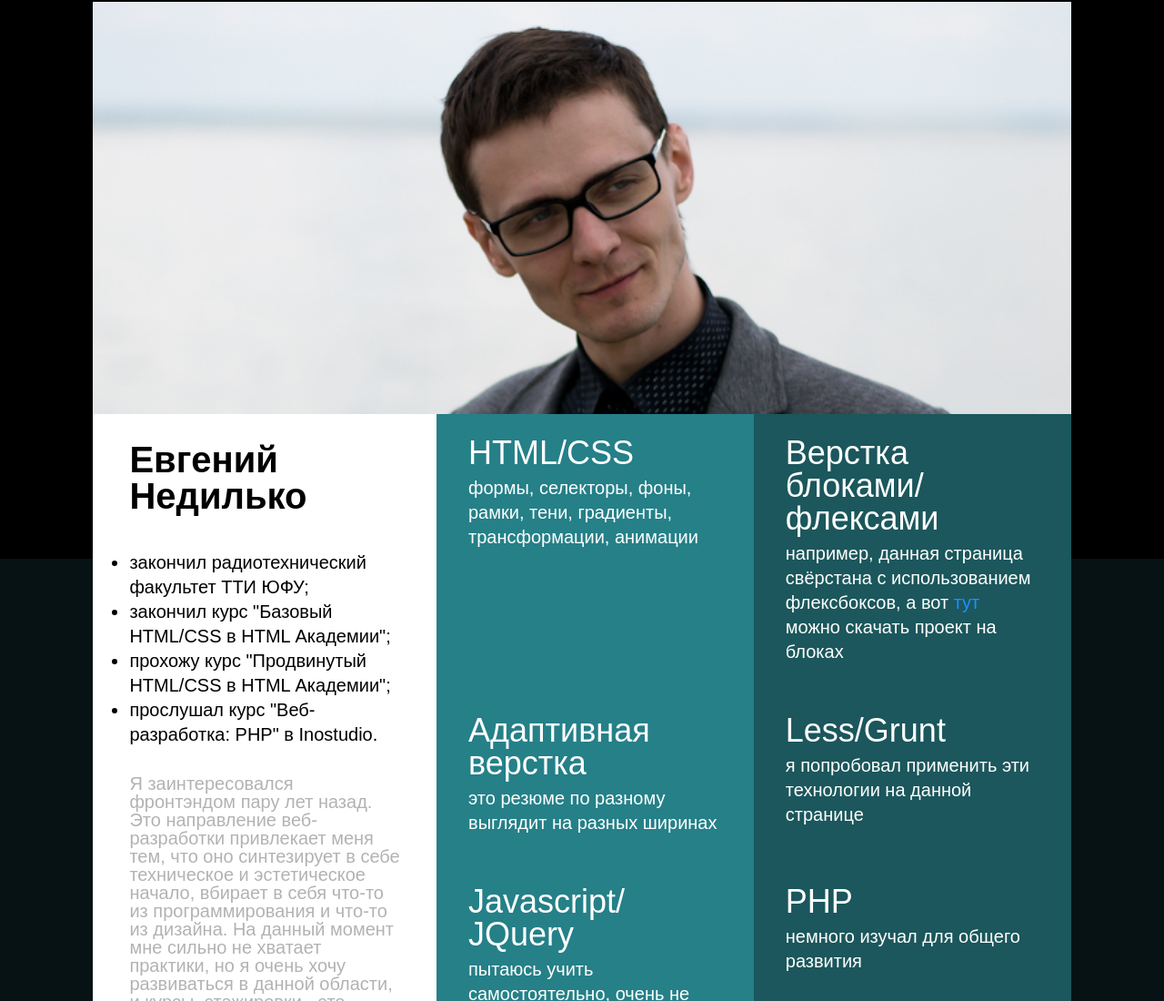
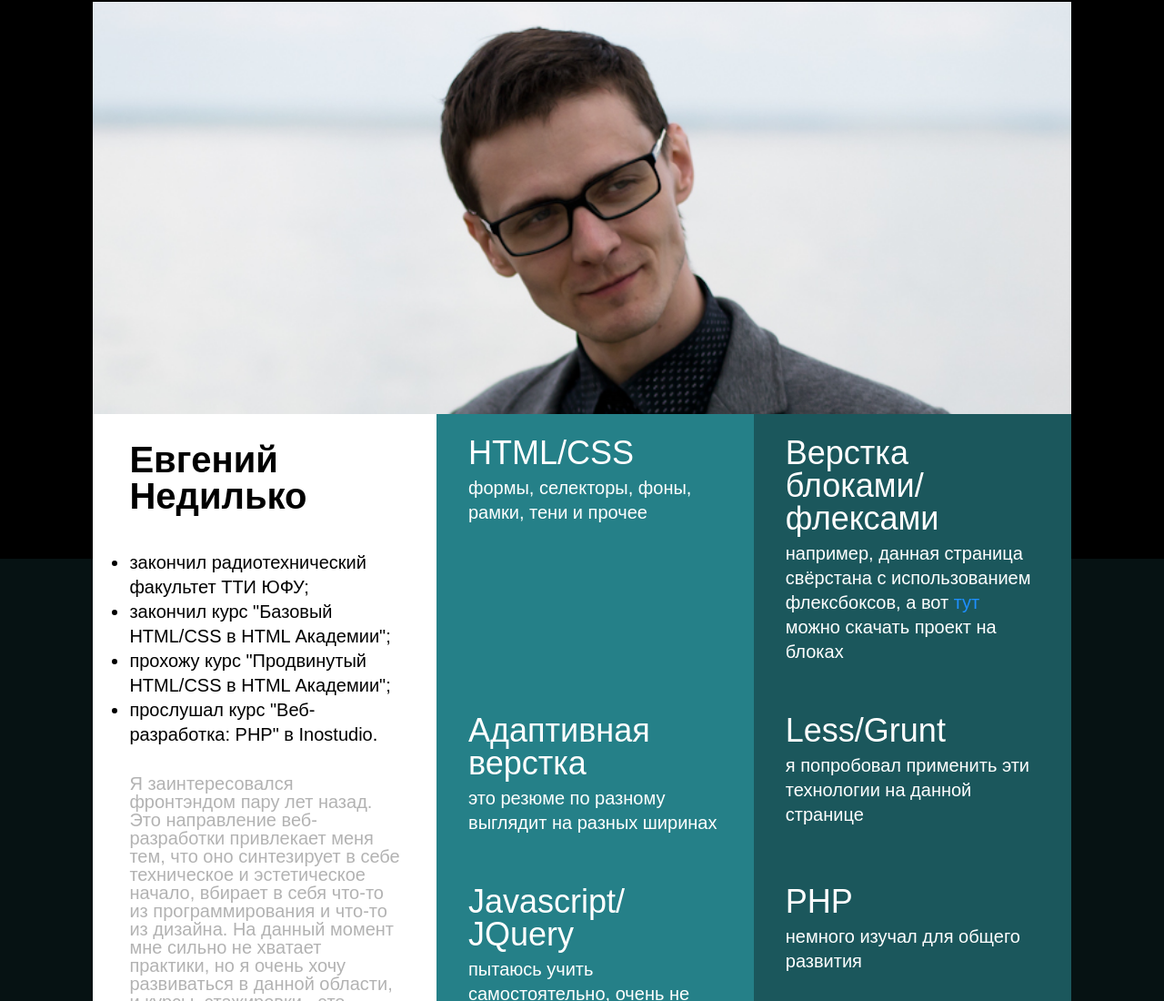
Before and after one commit to erisdream/erisdream.github.io, a website: page index.html in a window 1280 px wide. Shown: the top 1100 px of the page at 91% size. Drawn offline with nearby package versions, Linux system fonts and the light colour scheme; a web font is replaced by a local one.

Commit message:
корректирует список навыков

```diff
--- a/index.html
+++ b/index.html
@@ -28,7 +28,7 @@
         <table class="features__items">
             <tr>
                 <td class="features__value">HTML/CSS</td>
-                <td class="features__field">формы, селекторы, фоны, рамки, тени, градиенты, трансформации, анимации</td>
+                <td class="features__field">формы, селекторы, фоны, рамки, тени и прочее</td>
             </tr>
             <tr>
                 <td class="features__value">Верстка блоками/флекcами</td>
```
